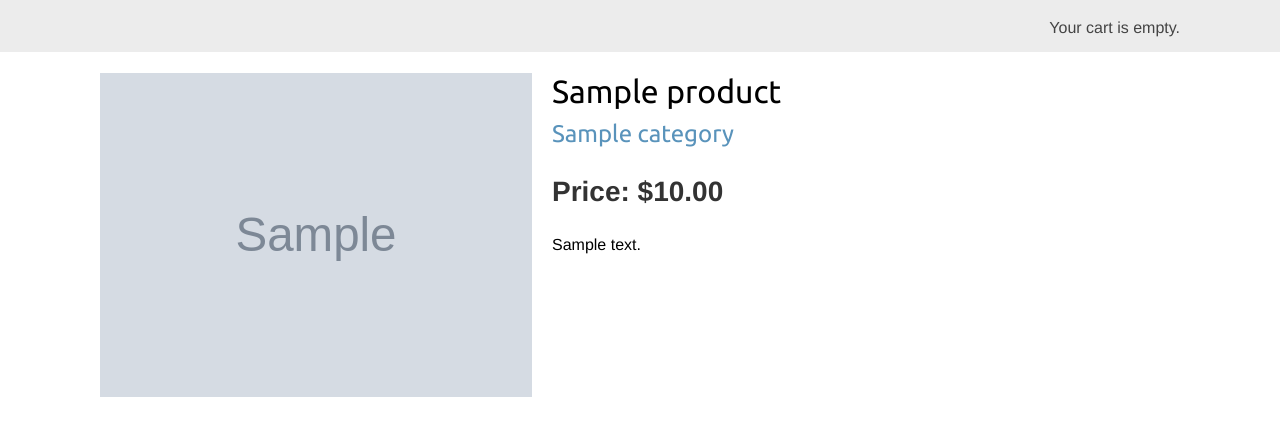
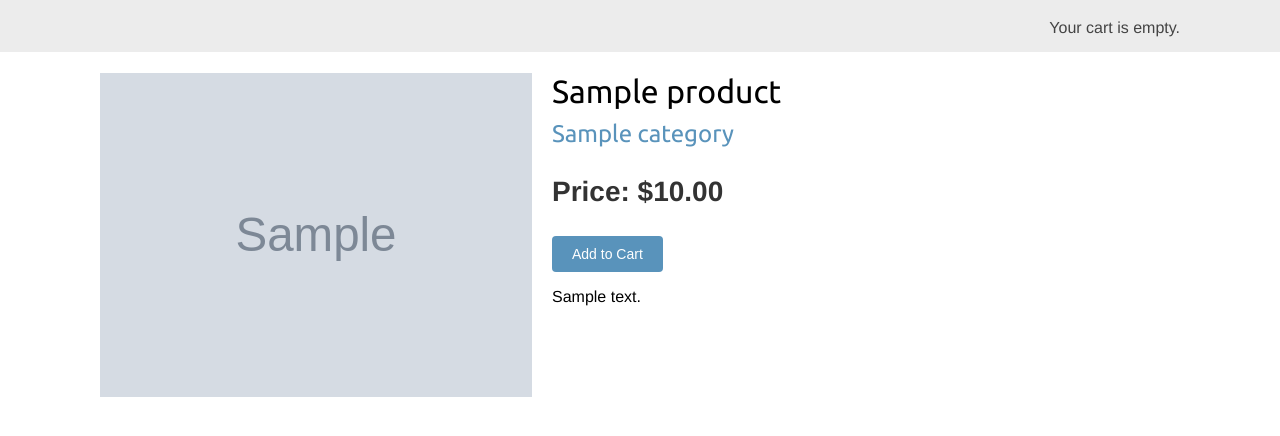
Before and after one commit to alindafortunate/OnlineShop-E_Commerce_Platform, a Django app: a page that uses online_shopping_site/shop/templates/shop/products/detail.html in a window 1280 px wide. Shown: the part 46-482 px from the top of the page. Run offline with Django 5.2, Linux system fonts and the light colour scheme; tables that the repository leaves empty hold one stand-in row (values such as "Sample post"); grey boxes marked "Sample" are stand-in pictures.

Commit message:
I am happy that I am learning, I have add the add to cart option to the product/detail.html file

```diff
--- a/online_shopping_site/shop/templates/shop/products/detail.html
+++ b/online_shopping_site/shop/templates/shop/products/detail.html
@@ -10,6 +10,13 @@
     <h1>{{product.name}}</h1>
     <h2><a href="{{product.category.get_absolute_url}}">{{product.category}}</a></h2>
     <p class="price">Price: ${{product.price}}</p>
+
+    <form action="{% url 'cart:cart_add' product_id %}" method="post">
+        {{cart_producr_form}}
+        {% csrf_token %}
+        <input type="submit" value="Add to Cart">
+    </form>
+
     {{product.description|linebreaks}}
 </div>
 
--- a/online_shopping_site/shop/views.py
+++ b/online_shopping_site/shop/views.py
@@ -1,5 +1,6 @@
 from django.shortcuts import get_object_or_404, render
 from .models import Category, Product
+from cart.forms import CartAddProductForm
 
 
 def product_list(request, category_slug=None):
@@ -18,4 +19,13 @@
 
 def product_detail(request, id, slug):
     product = get_object_or_404(Product, id=id, slug=slug, available=True)
-    return render(request, "shop/products/detail.html", {"product": product})
+    cart_product_form = CartAddProductForm()
+
+    return render(
+        request,
+        "shop/products/detail.html",
+        {
+            "product": product,
+            "cart_product_form": cart_product_form,
+        },
+    )
```
